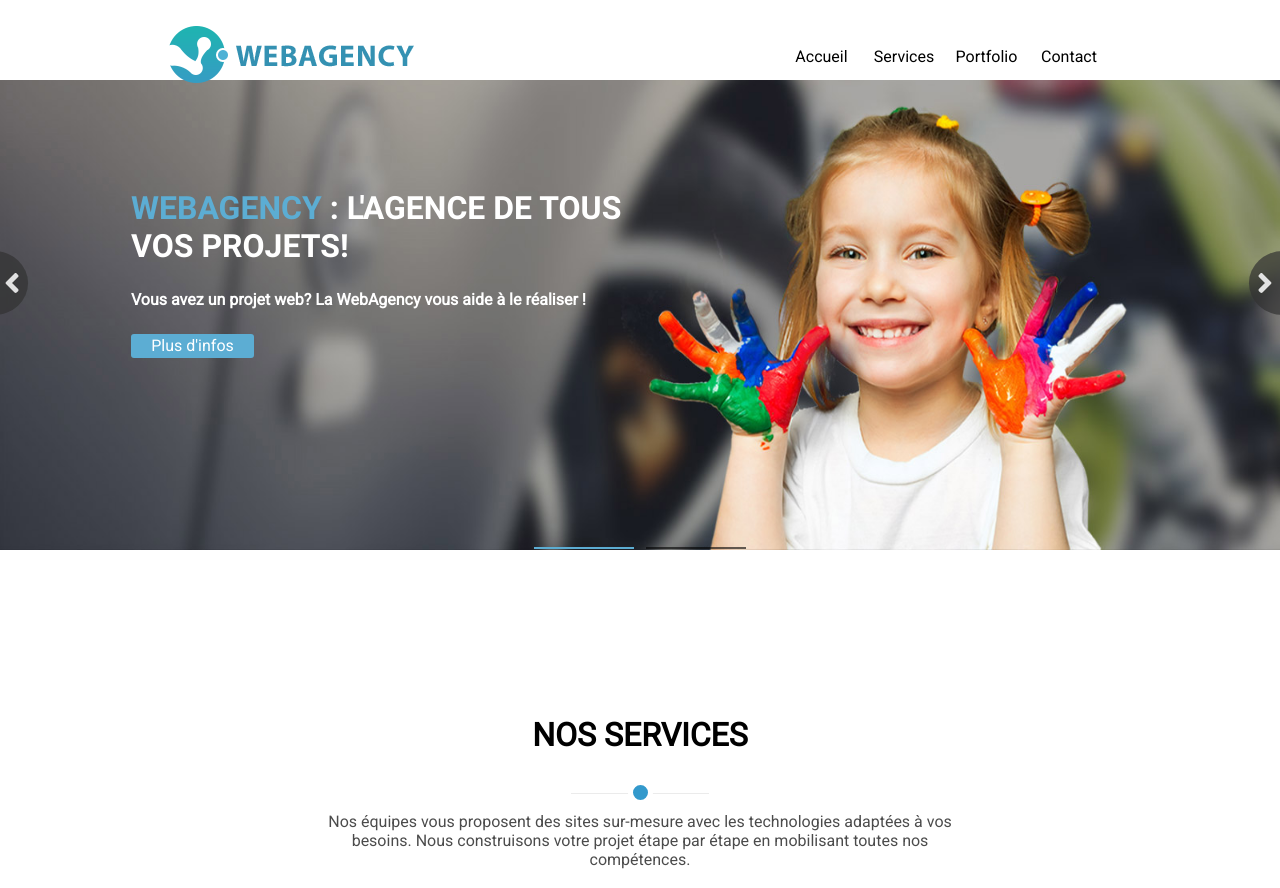
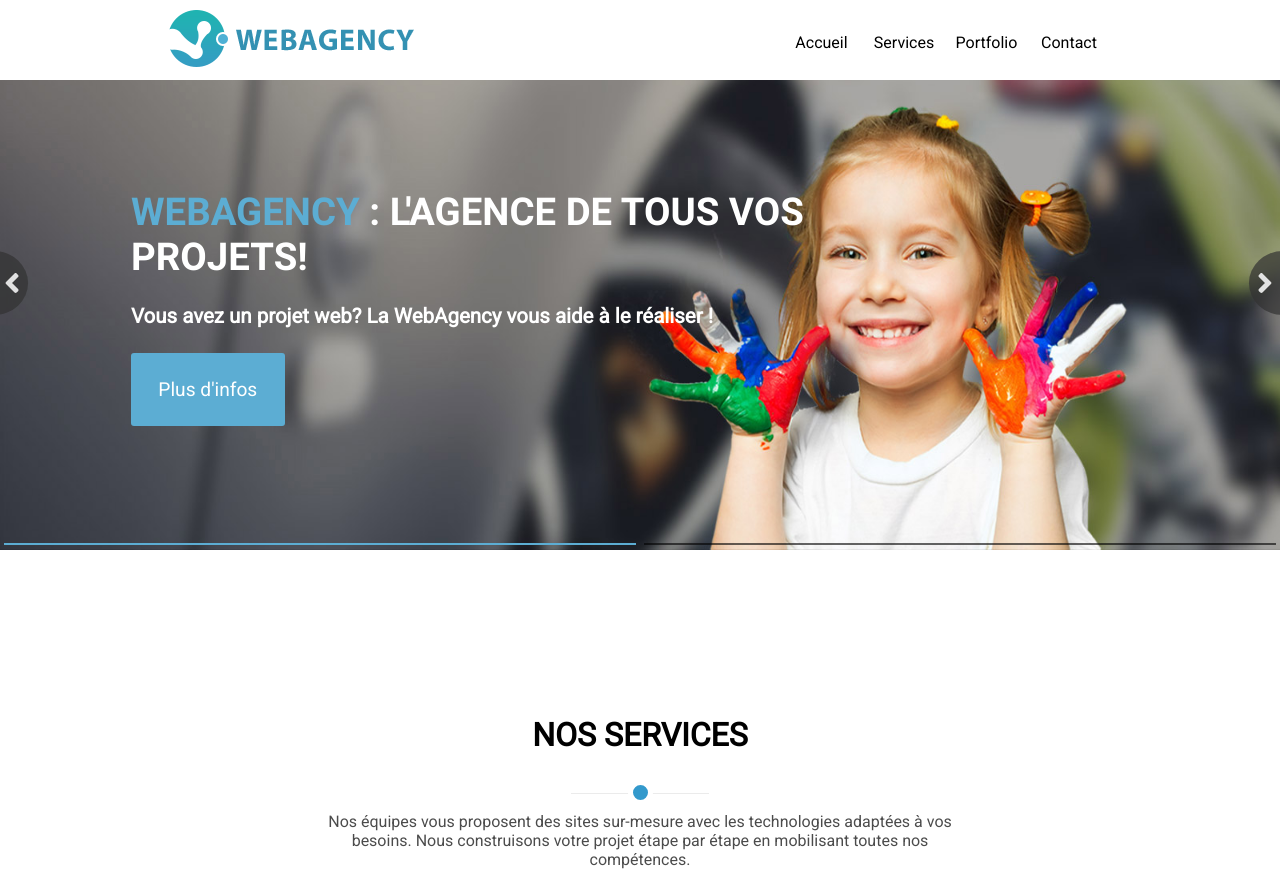
Before and after one commit to Jalal-Eddine/webagency, a plain HTML site: page index.html in a window 1280 px wide. Shown: the top 888 px of the page. Drawn offline with Linux system fonts and the light colour scheme.

Commit message:
finished the header and the slider

```diff
--- a/style.css
+++ b/style.css
@@ -6,11 +6,11 @@ html , body{
     font-family: 'Roboto', sans-serif,'Roboto-Bold','FontAwesome','glyphicons-halflings-regular';
     scroll-behavior: smooth;
 }
-/* Définition des polices personnalisées */
+/******* Définition des polices personnalisées *********/
+/*******************************************************/
 @font-face{
 	font-family: 'Roboto-Bold';
 	src:url(fonts/Roboto-Bold.ttf) format('truetype');
-
 }
 @font-face
 {
@@ -23,7 +23,6 @@ html , body{
     font-weight: normal;
     font-style: normal;
 }
-
 @font-face
 {
     font-family: 'glyphicons-halflings-regular';
@@ -45,15 +44,15 @@ header{
 	flex-direction: row;
 	justify-content: space-around;
 	align-items: center;
-	flex-wrap: wrap;
 	height: 80px;
 	width: 100%;
 	position: fixed ;
 	top: 0;
 	z-index: 200;
 }
-#logo{
-
+#logo img{
+/*	height: 10vh;
+	width: 35vh;*/
 }
 nav ul{
 	width: 330px;
@@ -63,12 +62,12 @@ nav ul{
     justify-content:center;
     align-items: center;
 /*	border:solid 1px red;*/
-
 }
 nav li{
 	margin-right: 15px;
 	height: 80px;
 	width:25%;
+	margin-top: 5px;
     display: flex;
     justify-content: center;
     align-items: center;
@@ -99,10 +98,9 @@ li a:target
 		padding-bottom: 38%;
 	  user-select: none;
 	}
-
 	.container .slide_img{
 		position: absolute;
-		width: 100%;;
+		width: 100%;
 		height: 100%;
 	}
 	.container .slide_img img{
@@ -126,7 +124,6 @@ li a:target
 		justify-content: center;
 		border-radius: 50%;
 	}
-
 	.next{
 		right:-2.7%;
         transform: rotate(-90deg);
@@ -135,28 +132,23 @@ li a:target
 		left:-3%;
         transform: rotate(90deg);
 	}
-
 	.prev:hover, .next:hover{
 		transition: .3s;
 		background-color: rgba(51, 153, 204,.8);
 		color: #ffffff;
 	}
-
 .container #nav_slide{
-	left: 0;
+	display: flex;
+	flex direction: row;
 	width: 100%;
 	bottom: 0%;
-	height: 11px;
 	position: absolute;
-	text-align: center;
 	z-index: 99;
 	cursor: default;
-
 }
-
 #nav_slide .dots{
 	top: -5px;
-	width: 100px;
+	width: 50%;
 	height: 2px;
 	margin: 0 4px;
 	position: relative;
@@ -164,13 +156,11 @@ li a:target
 	background-color: rgba(0, 0, 0, 0.6);
 	transition: .4s;
 }
-
 #nav_slide .dots:hover {
 	cursor: pointer;
 	background-color: rgba(255, 255, 255, 0.9);
 	transition: .25s
 }
-
 .slide_img{z-index: -1;}
 
 	#i1:checked ~ #one,
@@ -193,22 +183,27 @@ li a:target
 	flex-direction: column;
 	position: absolute;
 	z-index: 100;
-	height: 175px;
-	width: 560px;
+	height: 50%;
+	width: 60%;
 	top: 25%;
 	left: 10%;
 	color: #ffffff;
-
+	/*border: solid blue;*/
 }
 .text h1{
 	font-family: 'Roboto-Bold';
+	font-size: 3vw;
+}
+.text h4{
+	font-size: 1.6vw;
 }
 .text h1, .text h4 , .text a{
 	margin: 3px;
 }
 .text a{
-	width: 123px;
-	height: 50px;
+	width: 8em;
+	height: 5em;
+	font-size: 1.5vw;
 	background-color: #5cadd3;
 	border-radius: 3px 3px 3px 3px;
 	cursor: pointer;
@@ -218,12 +213,10 @@ li a:target
 	display: flex;
 	align-items: center;
 	justify-content: center;
-
 }
 .text em{
 	color: #5cadd3;
 	font-style: normal;
-
 }
 /************page 2 style***************/
 /**************************************/
@@ -280,7 +273,6 @@ section p{
 	flex-direction: row;
 	flex-wrap: wrap;
 	margin-top: 5%;
-
 }
 .image {
 	position: relative;
@@ -333,7 +325,6 @@ section p{
     left: 85%;
     top: 17%;
 }
-
 .icon span{
 	position: relative;
 	font-size: 2em;
```
Also changed, not shown: index.html (+0 -1 lines).
